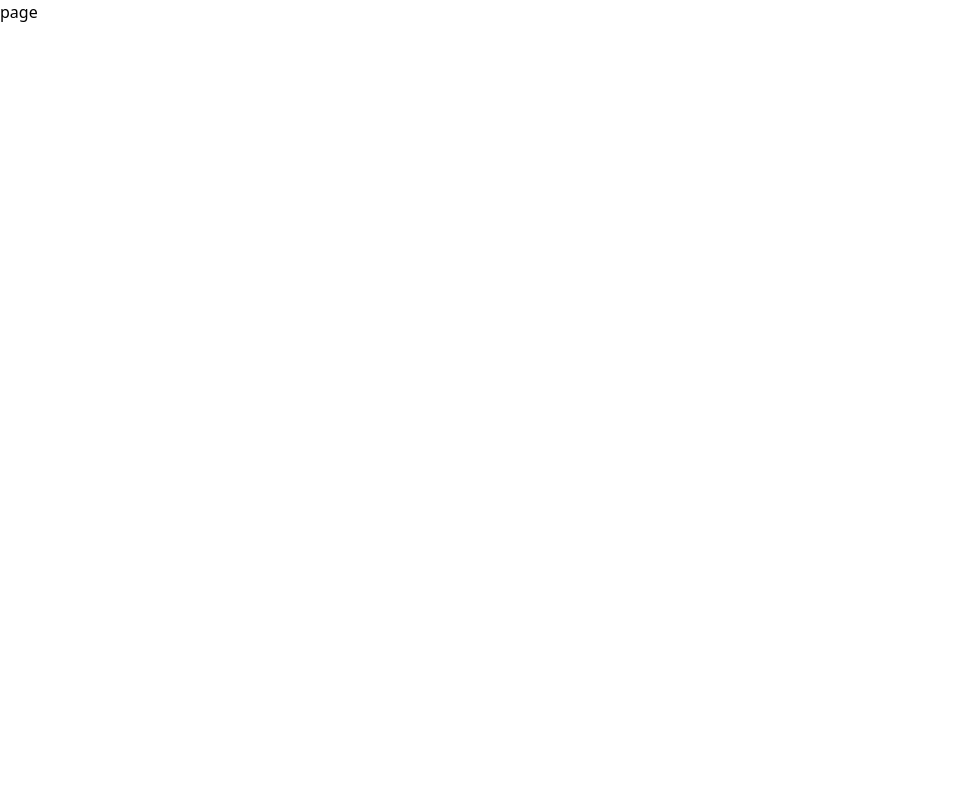
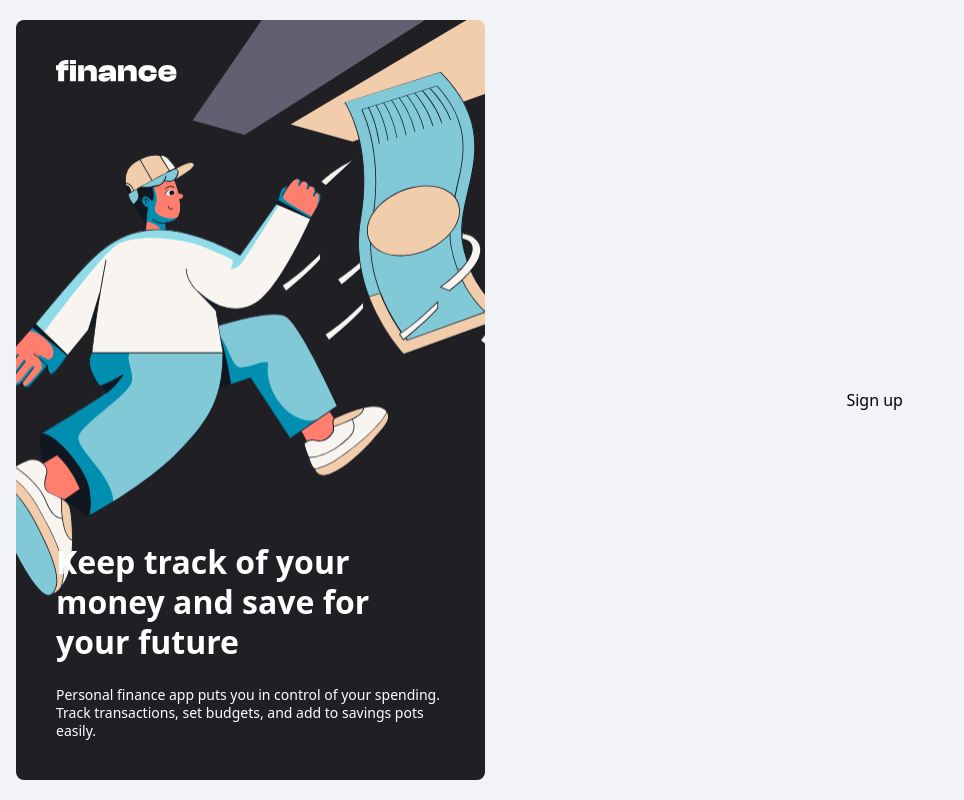
Before and after one commit to losadev/personal-finance-app, a Next.js app in the folder frontend/: page /auth/sign-up in a window 1280 px wide. Shown: the whole page, without its empty margins (0-964 px from the left). Built offline with nearby package versions, Linux system fonts and the light colour scheme.

Commit message:
feat: auth layout wrapper

```diff
--- a/frontend/app/auth/sign-in/page.tsx
+++ b/frontend/app/auth/sign-in/page.tsx
@@ -1,9 +1,12 @@
-import SignInForm from "@/components/forms/SignInForm"
+import AuthWrapper from "@/components/AuthWrapper";
+import SignInForm from "@/components/forms/SignInForm";
 
 export default function page() {
   return (
     <div>
+      <AuthWrapper>
         <SignInForm />
+      </AuthWrapper>
     </div>
-  )
+  );
 }
--- a/frontend/app/auth/sign-up/page.tsx
+++ b/frontend/app/auth/sign-up/page.tsx
@@ -1,9 +1,14 @@
+import AuthWrapper from "@/components/AuthWrapper";
 import React from "react";
 
 type Props = {};
 
 function page({}: Props) {
-  return <div>page</div>;
+  return (
+    <AuthWrapper>
+      <h1>Sign up</h1>
+    </AuthWrapper>
+  )
 }
 
 export default page;
--- /dev/null
+++ b/frontend/components/AuthWrapper.tsx
@@ -0,0 +1,49 @@
+import Image from "next/image";
+import React, { ReactNode } from "react";
+
+type Props = {
+  children: ReactNode;
+};
+
+const AuthWrapper = ({ children }: Props) => {
+  return (
+    <div className="min-h-screen bg-[#F2F3F7] grid grid-rows-2">
+      <nav className="bg-[#201F24] rounded-b-lg flex justify-center px-10 py-6 row-end-1 lg:hidden">
+        <Image
+          alt="App logo"
+          className="w-[121px] h-[22px]"
+          src={"/assets/images/logo-large.svg"}
+          height={100}
+          width={300}
+          aria-label="App logo"
+        />
+      </nav>
+      <div className=" rounded-lg row-start-1 row-end-3 flex items-center justify-center px-4 py-5">
+        <div className="rounded-lg hidden lg:flex h-full w-full flex-col p-10 bg-cover justify-between flex-1 bg-[url(/assets/images/illustration-authentication.svg)]">
+          <Image
+            alt="App logo"
+            className="w-[121px] h-[22px]"
+            src={"/assets/images/logo-large.svg"}
+            height={100}
+            width={300}
+            aria-label="App logo"
+          />
+          <div className="text-[#ffffff] space-y-6">
+            <h1 className="font-bold text-[32px] tracking-normal leading-10">
+              Keep track of your money and save for your future
+            </h1>
+            <p className="text-[14px] leading-4.5 tracking-normal">
+              Personal finance app puts you in control of your spending. Track
+              transactions, set budgets, and add to savings pots easily.
+            </p>
+          </div>
+        </div>
+        <div className=" h-full w-full flex-2 items-center justify-center flex">
+          {children}
+        </div>
+      </div>
+    </div>
+  );
+};
+
+export default AuthWrapper;
--- a/frontend/components/forms/SignInForm.tsx
+++ b/frontend/components/forms/SignInForm.tsx
@@ -1,42 +1,47 @@
-"use client"
+"use client";
 import Input from "@/components/Input";
 import Image from "next/image";
 import { SubmitHandler, useForm } from "react-hook-form";
-import {zodResolver} from "@hookform/resolvers/zod"
+import { zodResolver } from "@hookform/resolvers/zod";
 import { SignInFormValues, signInSchema } from "@/lib/schemas/auth/sign-in";
 
 function SignInForm() {
-    const {control, handleSubmit, formState:{errors}} = useForm({
+  const {
+    control,
+    handleSubmit,
+    formState: { errors },
+  } = useForm({
     resolver: zodResolver(signInSchema),
     defaultValues: {
       email: "",
-            password: ""
-        }
-    })
+      password: "",
+    },
+  });
 
-    const onSubmit:SubmitHandler<SignInFormValues> = (data) => {
-        console.log(data)
-    }
+  const onSubmit: SubmitHandler<SignInFormValues> = (data) => {
+    console.log(data);
+  };
   return (
-    <div className="min-h-screen bg-[#F2F3F7] grid grid-rows-2">
-      <nav className="bg-[#201F24] rounded-b-lg flex justify-center px-10 py-6 row-end-1">
-        <Image
-          alt="App logo"
-          className="w-[121px] h-[22px]"
-          src={"/assets/images/logo-large.svg"}
-          height={100}
-          width={300}
-          aria-label="App logo"
-        />
-      </nav>
-      <div className=" rounded-lg row-start-1 row-end-3 flex items-center justify-center px-4">
+    <>
       <div className="bg-[#ffffff] rounded-lg flex flex-col w-full py-6 px-5 gap-8 sm:max-w-xl">
         <h1 className="text-[32px] leading-1.2 tracking-normal font-bold">
           Login
         </h1>
         <form onSubmit={handleSubmit(onSubmit)} className="space-y-4">
-            <Input type="email" name="email" label="Email" control={control} error={errors.email}/>
-            <Input type="password" name="password" label="Password" control={control} error={errors.password}/>
+          <Input
+            type="email"
+            name="email"
+            label="Email"
+            control={control}
+            error={errors.email}
+          />
+          <Input
+            type="password"
+            name="password"
+            label="Password"
+            control={control}
+            error={errors.password}
+          />
           <button
             type="submit"
             className="py-5 text-center bg-[#201F24] w-full text-[#ffffff] rounded-lg text-[14px] leading-1.5 font-bold tracking-normal"
@@ -55,8 +60,7 @@ function SignInForm() {
           </a>
         </p>
       </div>
-      </div>
-    </div>
+    </>
   );
 }
 
--- a/frontend/lib/schemas/auth/sign-in.ts
+++ b/frontend/lib/schemas/auth/sign-in.ts
@@ -1,8 +1,10 @@
-import z from "zod"
+import z from "zod";
 
 export const signInSchema = z.object({
-    email: z.email().min(1, {error: "Email is required"}),
-    password: z.string().min(8, {error: "Password has to be at least 8 characters"})
-})
+  email: z.email().min(1, { error: "Email is required" }),
+  password: z
+    .string()
+    .min(8, { error: "Password has to be at least 8 characters" }),
+});
 
 export type SignInFormValues = z.infer<typeof signInSchema>;
```
Lines whose indentation alone changed are shown as unchanged.
